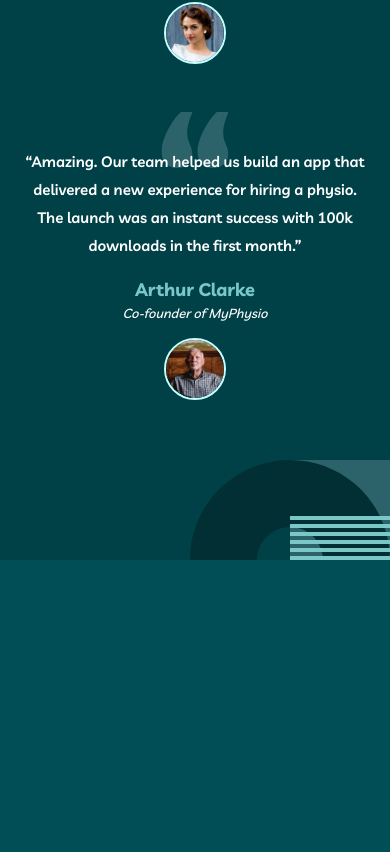
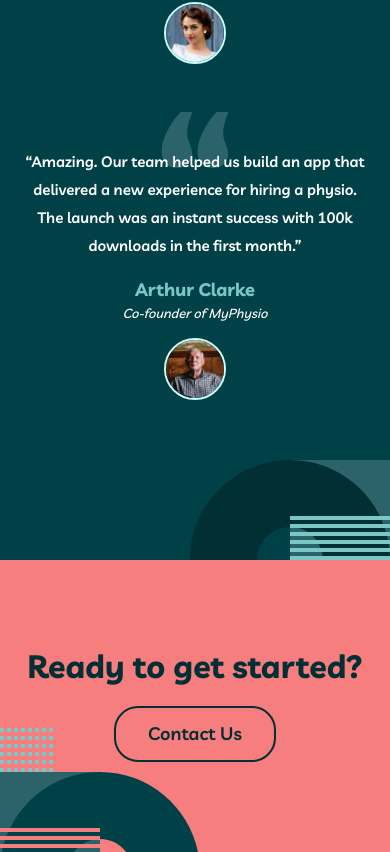
Before and after one commit to David-Henery4/myteam, a Next.js app: page / in a window 390 px wide. Shown: the part 2567-3419 px from the top of the page. Before the commit the page ends 3127 px from the top, so only its background shows below. Built offline with nearby package versions, Linux system fonts and the light colour scheme.

Commit message:
call-to-asction-section-mobile-ui

```diff
--- a/src/app/page.jsx
+++ b/src/app/page.jsx
@@ -1,4 +1,5 @@
 import { Header, Services, Testimonials } from "@/components/home-page";
+import { Cta } from "@/components/shared";
 
 
 export default function Home() {
@@ -7,6 +8,7 @@ export default function Home() {
       <Header />
       <Services/>
       <Testimonials/>
+      <Cta/>
     </main>
   );
 }
--- /dev/null
+++ b/src/components/shared/Cta.jsx
@@ -0,0 +1,18 @@
+import { SecondaryHeading } from ".";
+import { HomePatternSix} from "../../../public/assets"
+
+const Cta = () => {
+  return (
+    <section className="relative overflow-hidden col-start-1 col-end-13 grid grid-cols-mainGridMob bg-primaryRed text-center text-secondaryDarkVeryGreen">
+      <div className="w-full py-[90px] col-start-2 col-end-12">
+        <SecondaryHeading>Ready to get started?</SecondaryHeading>
+        <button className="text-lg font-semibold leading-7 px-8 py-3 mt-6 rounded-3xl border-2 border-secondaryDarkVeryGreen hover:bg-secondaryDarkVeryGreen hover:text-white active:text-secondaryDarkVeryGreen active:bg-opacity-0">
+          Contact Us
+        </button>
+      </div>
+      <HomePatternSix className="absolute -bottom-5 left-0" />
+    </section>
+  );
+};
+
+export default Cta;
--- a/src/components/shared/index.js
+++ b/src/components/shared/index.js
@@ -3,6 +3,7 @@ import MainTitleHeading from "./MainTitleHeading";
 import SecondaryHeading from "./SecondaryHeading";
 import BodyText from "./bodyText";
 import HeadingThree from "./HeadingThree";
+import Cta from "./Cta";
 
 
 export {
@@ -11,4 +12,5 @@ export {
   SecondaryHeading,
   BodyText,
   HeadingThree,
+  Cta,
 }
```
